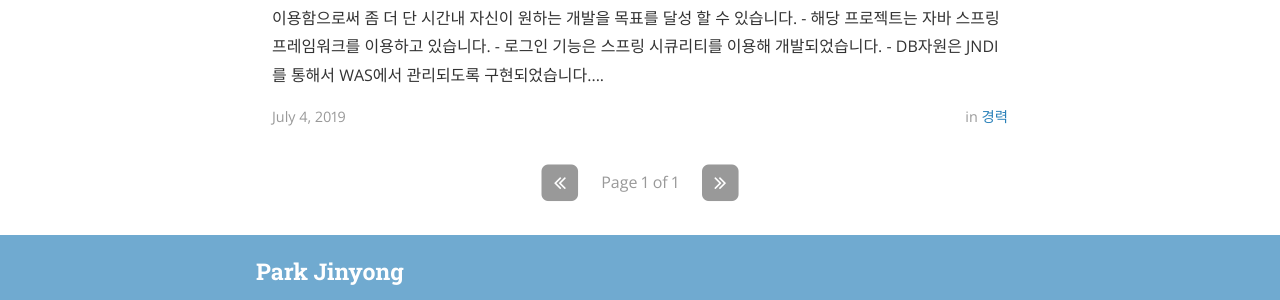
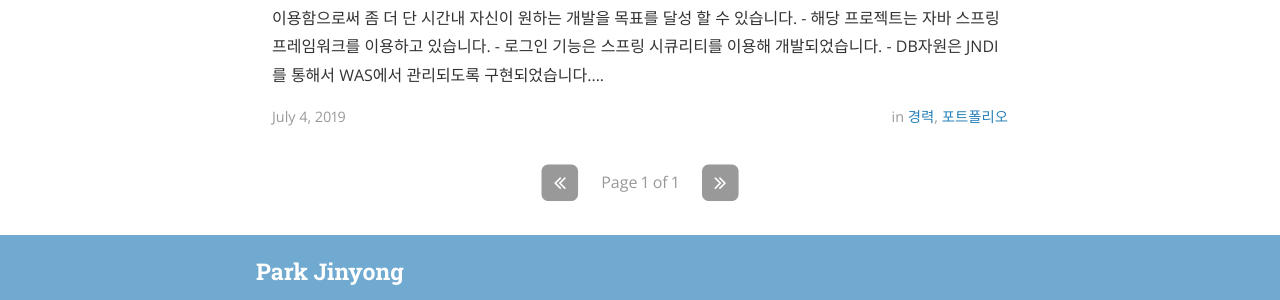
Before and after one commit to parkjinyong12/parkjinyong12.github.io, a Jekyll site: the page built from index.html, in a window 1280 px wide. Shown: the part 626-926 px from the top of the page. Built offline with Jekyll 4.4.1, drawn with Linux system fonts in a browser that asks for light colours; nearby versions of some CDN libraries; the list of posts is cut into pages by our own code.

Commit message:
Update 2015-04-18-welcome-to-jekyll.markdown

```diff
--- a/_posts/2015-04-18-welcome-to-jekyll.markdown
+++ b/_posts/2015-04-18-welcome-to-jekyll.markdown
@@ -3,7 +3,7 @@ layout: post
 title:  "BaseWeb"
 date:   2019-07-04 12:27:59
 author: 박진용
-categories: 경력
+categories: 경력 포트폴리오
 tags:	project
 cover:  "/assets/instacode.png"
 ---
```
